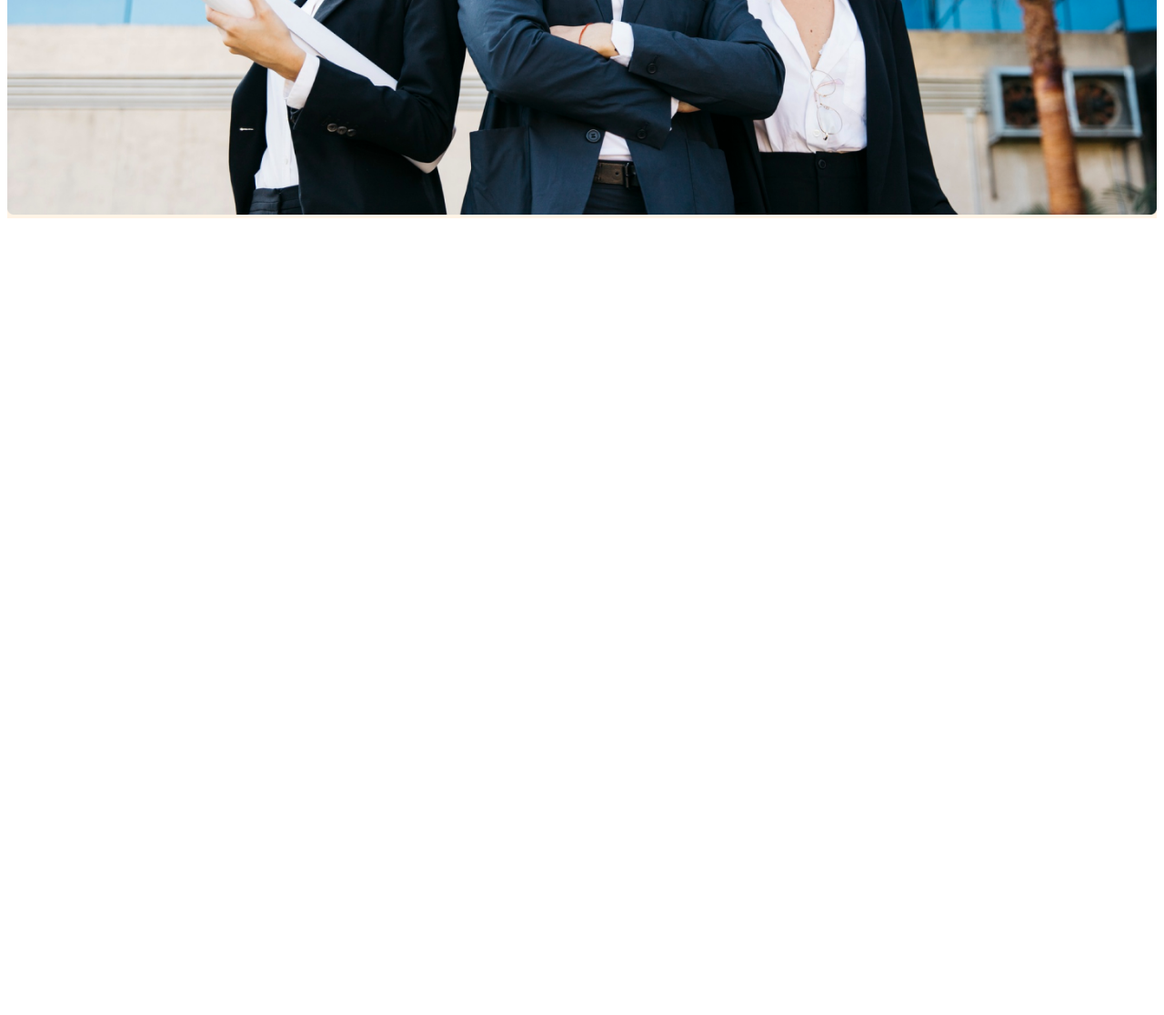
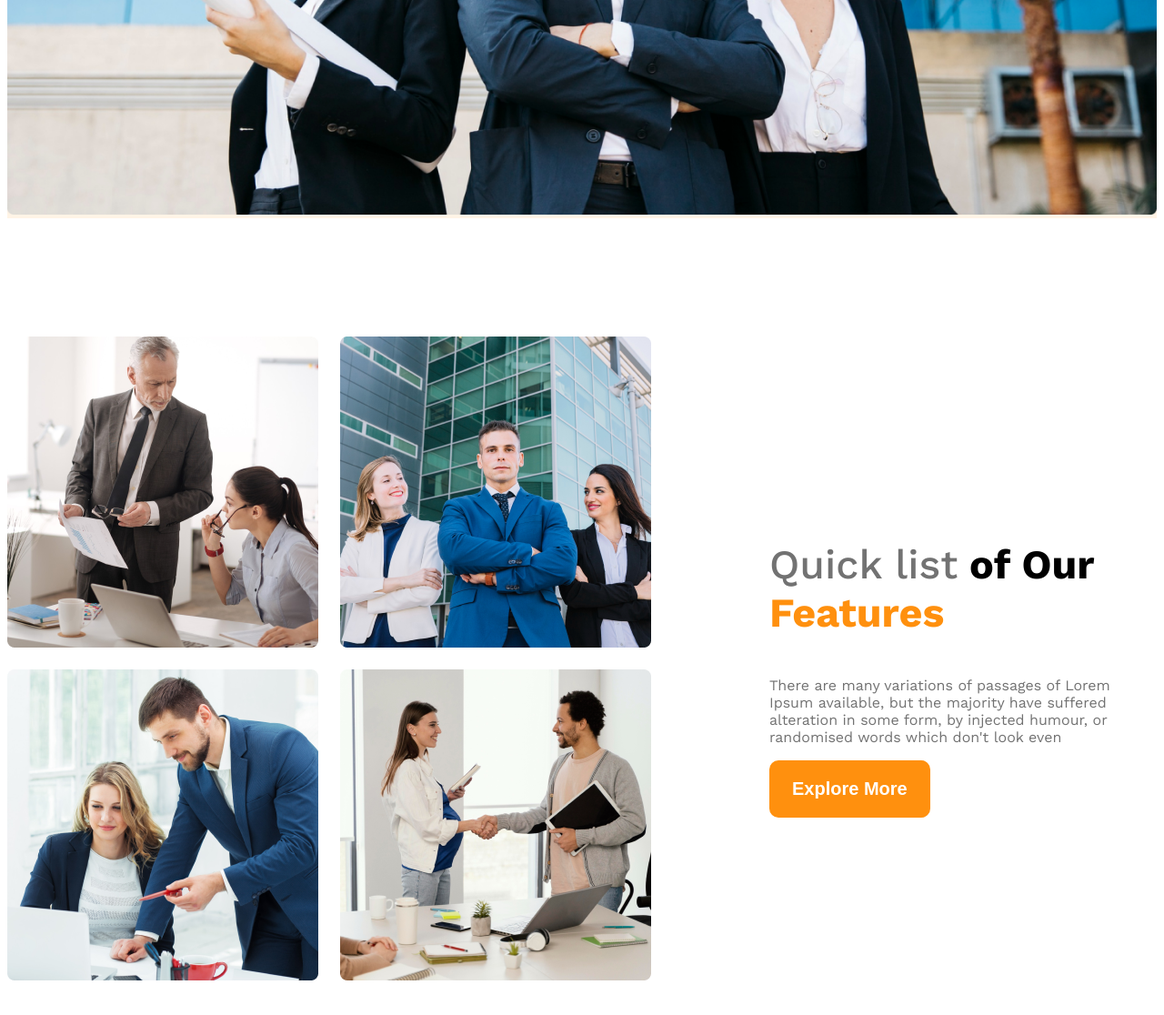
Before and after one commit to ornobaadi/g3-architects-website, a plain HTML site: page index.html in a window 1280 px wide. Shown: the part 944-2060 px from the top of the page at 91% size. Before the commit the page ends 1192 px from the top, so only its background shows below. Drawn offline with nearby package versions, Linux system fonts and the light colour scheme.

Commit message:
teams   responsive

```diff
--- a/index.html
+++ b/index.html
@@ -28,7 +28,30 @@
         </div>
     </header>
     <main>
+        <!-- teams setion  -->
+        <section class="teams display-flex">
+            <div class="team-img-container">
+                <img src="images/team1.png" alt="">
+                <img src="images/team2.png" alt="">
+                <img src="images/team3.png" alt="">
+                <img src="images/team4.png" alt="">
+            </div>
+            <div class="our-features">
+                <h3 class="section-title"><span id="quick-list" class="text-light-grey">Quick list</span> <span>of Our</span> <span class="text-primary">Features</span></h3>
+                <p class="feature-description text-light-grey">There are many variations of passages of Lorem Ipsum available,
+                but the majority have suffered alteration in some form, by injected humour, or randomised words which don't look even</p>
+                <button class="btn-primary">Explore More</button>
+            </div>
+        </section>
+        <!-- features will enjoy -->
+         <section>
 
+         </section>
+
+         <!-- some facts -->
+          <section class="some-facts">
+
+          </section>
     </main>
     <footer>
 
--- a/styles/architects.css
+++ b/styles/architects.css
@@ -9,9 +9,17 @@
 
 
   /* Shared Styles */
+  .section-title{
+    font-size: 2.8rem;
+    font-weight: 700;
+  }
 
   .display-flex{
         display: flex;
+  }
+
+  .text-primary{
+    color: #FF900E;
   }
 
   /* dark-02 */
@@ -37,7 +45,15 @@
     font-weight: 600;
     border-radius: 10px;
     border: none;
+  }
 
+  main{
+    max-width: 1440px;
+    margin: 0 auto;
+  }
+
+  main > section {
+    margin-top: 130px;
   }
   /* Header Styles */
 
@@ -86,9 +102,52 @@
     width: 100%;
   }
 
+  /* Teams & Feature Related styles */
+  .teams{
+    align-items: center;
+  }
+
+  .team-img-container{
+    display: grid;
+    grid-template-columns: repeat(2, 1fr);
+    gap: 24px;
+  }
+
+  .our-features{
+    margin-left: 130px;
+    max-width: 530px;
+  }
+
+
+
+  #quick-list{
+    font-weight: 500;
+  }
+
+
+
   /* Responsive Media Query */
   @media screen and (max-width: 576px) {
-    .navbar, .nav-links{
+    .navbar,
+    .nav-links,
+    .teams{
         flex-direction: column;
     }
-  }
+    .team-img-container{
+        grid-template-columns: repeat(1, 1fr);
+    }
+    .our-features{
+        margin-left: 20px;
+
+    }
+}
+
+/* Medium Devices */
+@media screen and (min-width:577px) and (max-width:992px) {
+    .teams{
+        flex-direction: column;
+    }
+    .our-features{
+        margin: 50px auto;
+    }
+}
```
